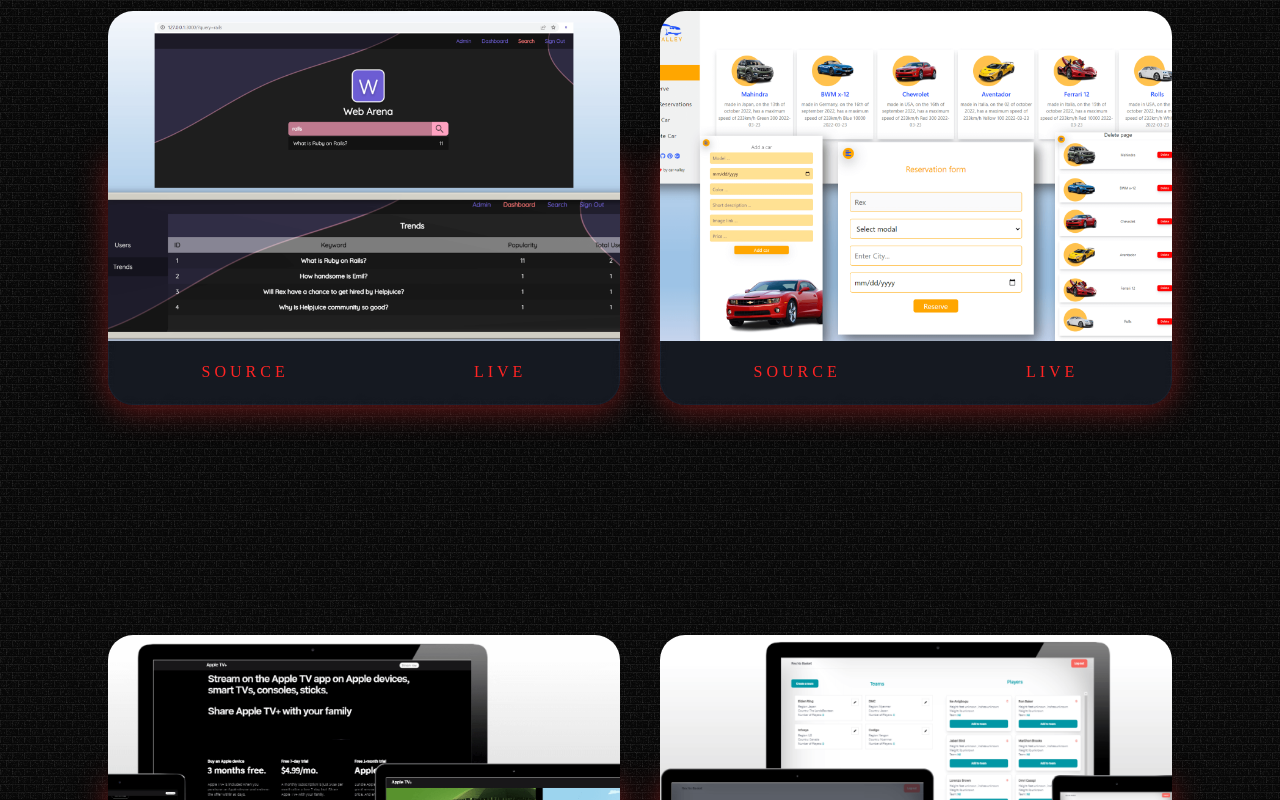
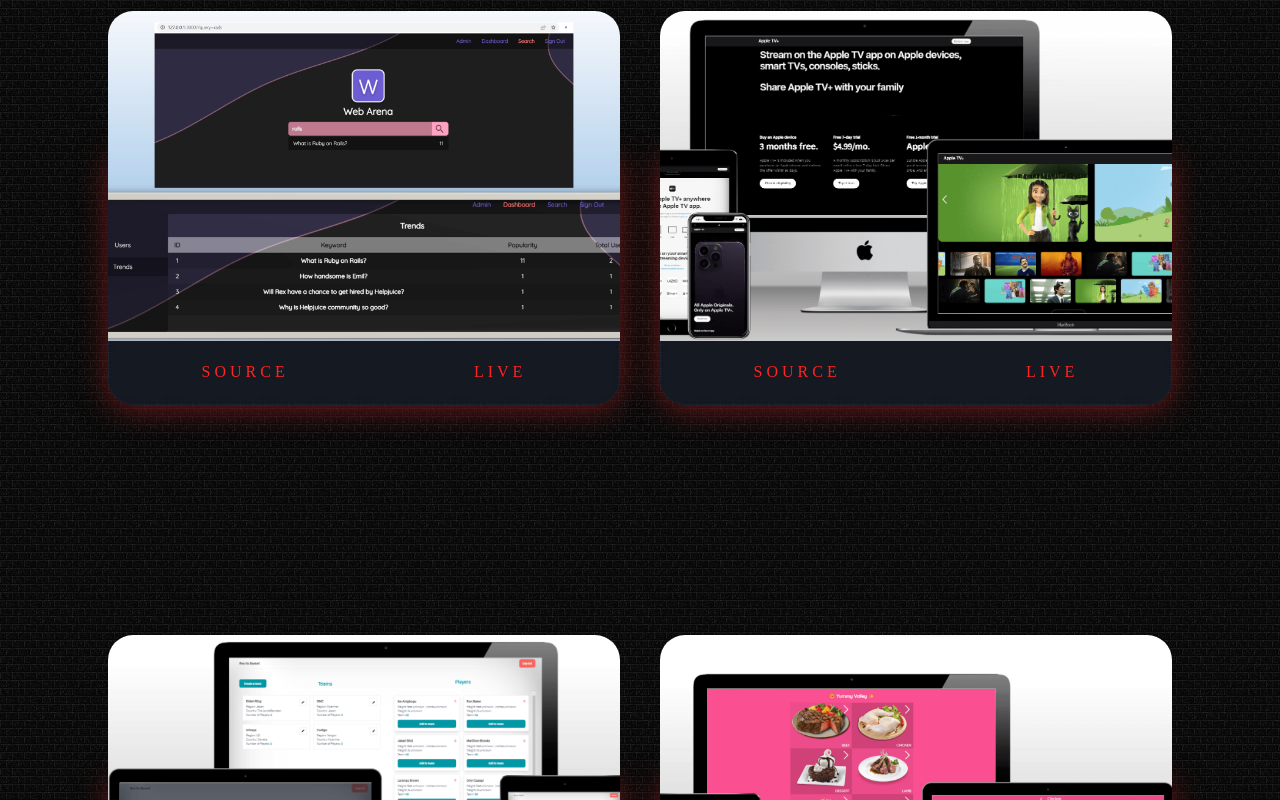
Before and after one commit to rex-9/Rex9, a React (Vite) app: page / in a window 1280 px wide. Shown: the part 2000-2800 px from the top of the page. Built offline with nearby package versions, Linux system fonts and the light colour scheme.

Commit message:
Removed Car Valley Live Link

```diff
--- a/src/data.js
+++ b/src/data.js
@@ -25,14 +25,14 @@
   live: 'https://www.loom.com/share/4bcd220ea5bf47b6a64bdc6f5dea1dc9',
   source: 'https://github.com/rex-9/WebArena',
 }, {
-  id: 4,
-  image: images.CarValley,
-  name: 'Car Valley',
-  techs: ['Full-Stack', 'React', 'Redux', 'Ruby on Rails'],
-  details: ['Car Reservations', 'Add Cars', 'Add Reservations'],
-  live: '',
-  source: 'https://github.com/ChrispaixK/car-valley-front-end',
-}, {
+//   id: 4,
+//   image: images.CarValley,
+//   name: 'Car Valley',
+//   techs: ['Full-Stack', 'React', 'Redux', 'Ruby on Rails'],
+//   details: ['Car Reservations', 'Add Cars', 'Add Reservations'],
+//   live: '',
+//   source: 'https://github.com/ChrispaixK/car-valley-front-end',
+// }, {
   id: 5,
   image: images.AppleUI,
   name: 'AppleTV Home Page',
```
